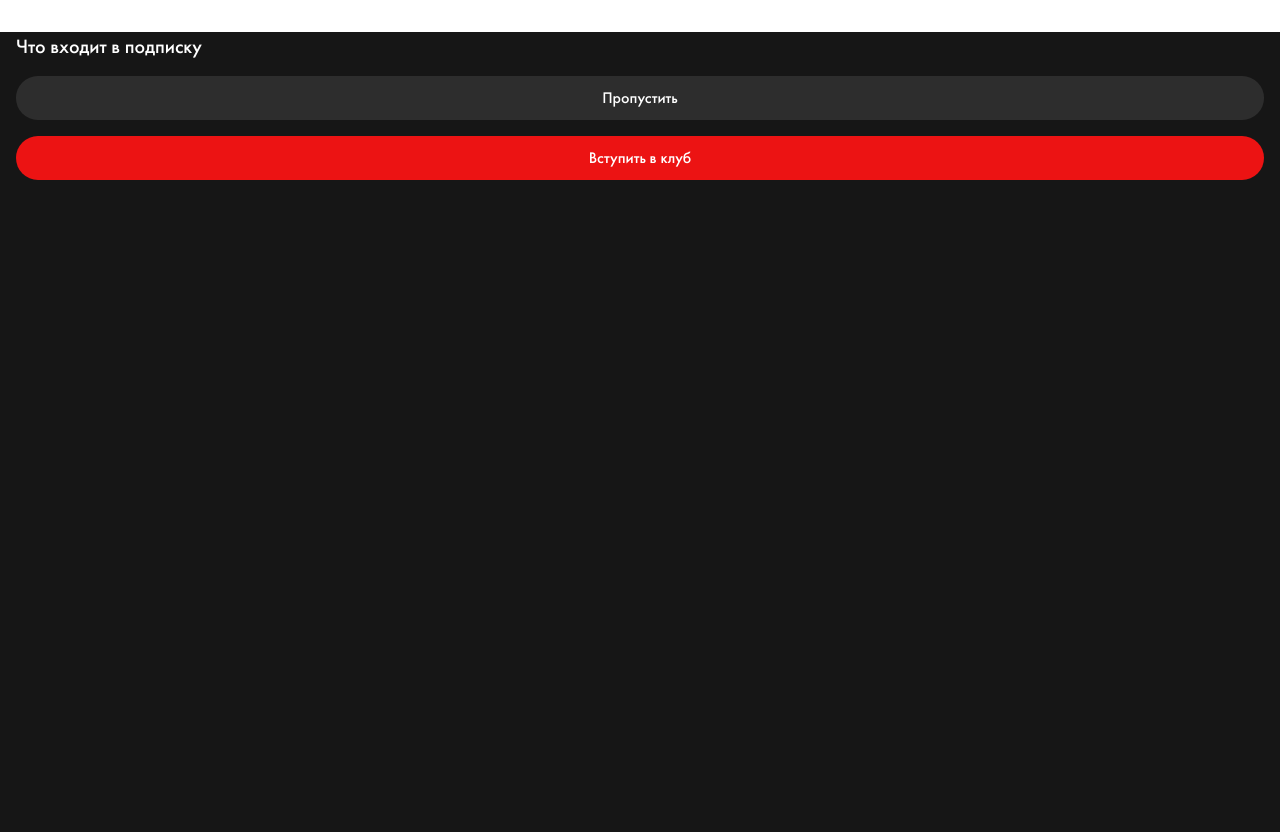
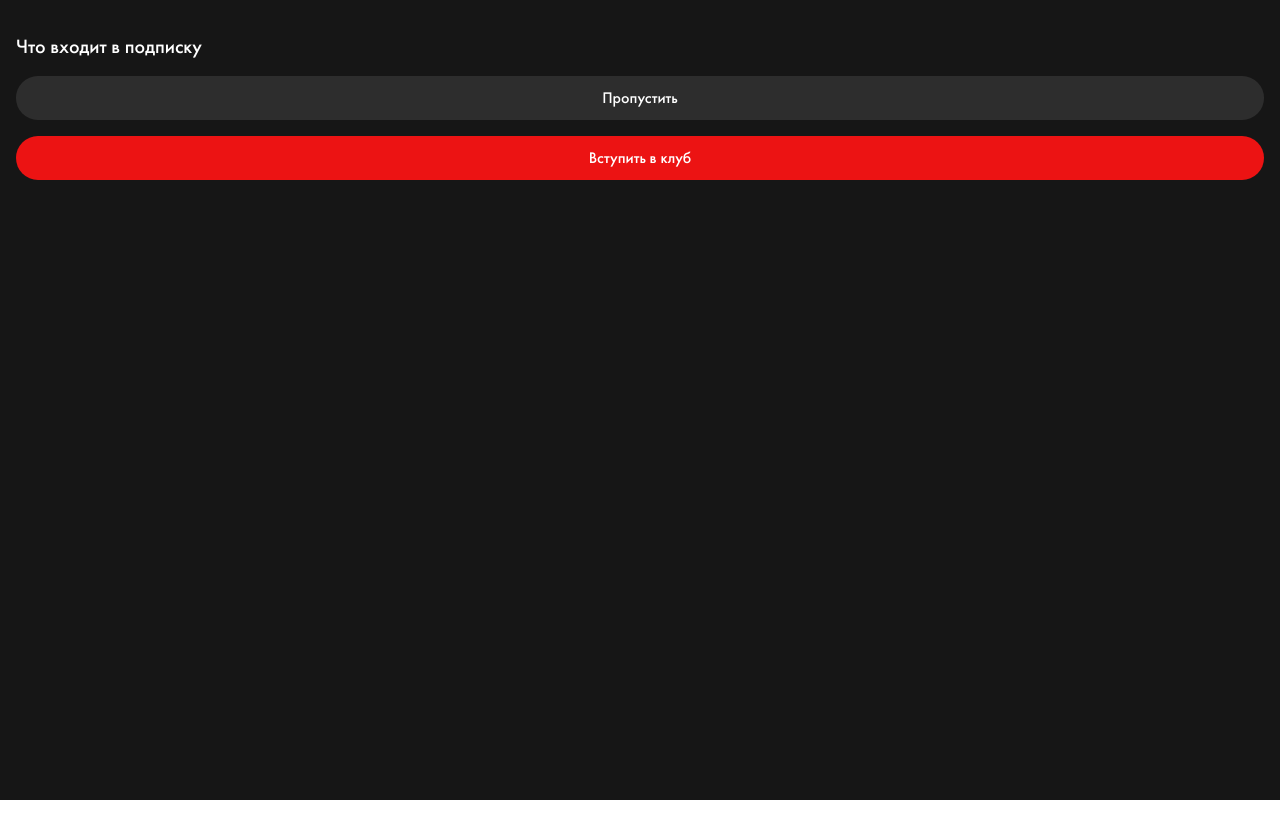
Before and after one commit to EdilKulzhabay/tochkaLi, a React (Vite) app in the folder client/: page /about in a window 1280 px wide. After the commit the page ends 800 px from the top, so only its background shows below. Built offline with nearby package versions, Linux system fonts and the light colour scheme; no server answers.

Commit message:
30.11.2025 3

```diff
--- a/client/src/App.tsx
+++ b/client/src/App.tsx
@@ -2,8 +2,34 @@ import { RouterProvider } from "react-router-dom";
 import { routes } from "./routes";
 import { ToastContainer } from "react-toastify";
 import "react-toastify/dist/ReactToastify.css";
+import { useEffect } from "react";
 
 function App() {
+    // Инициализация Telegram WebApp при монтировании компонента
+    // Это дополнительная гарантия для случаев, когда main.tsx не успел выполниться
+    useEffect(() => {
+        const tg = window.Telegram?.WebApp;
+        if (tg) {
+            // Вызываем ready() и expand() для гарантии полной высоты
+            tg.ready();
+            tg.expand();
+
+            // Дополнительная проверка через небольшую задержку
+            setTimeout(() => {
+                if (!tg.isExpanded) {
+                    tg.expand();
+                }
+            }, 100);
+
+            // Обрабатываем изменения viewport
+            tg.onEvent('viewportChanged', () => {
+                if (!tg.isExpanded) {
+                    tg.expand();
+                }
+            });
+        }
+    }, []);
+
     return (
         <>
             <RouterProvider router={routes} />
--- a/client/src/index.css
+++ b/client/src/index.css
@@ -118,17 +118,36 @@ iframe[allow*="fullscreen"] {
     position: relative;
 }
 
-/* Убираем отступы body для полноэкранного режима */
-body {
-    margin: 0;
-    padding: 0;
-    overflow-x: hidden;
-}
-
-/* Убираем отступы html для полноэкранного режима */
+/* Настройка для Telegram WebApp - полная высота на всех платформах */
 html {
     margin: 0;
     padding: 0;
     width: 100%;
-    height: 100%;
+    height: auto;
+    min-height: 100vh;
+    overflow-x: hidden;
 }
+
+body {
+    margin: 0;
+    padding: 0;
+    height: auto;
+    min-height: 100vh;
+    overflow-x: hidden;
+    /* Поддержка safe-area для iOS */
+    padding-top: env(safe-area-inset-top);
+    padding-bottom: env(safe-area-inset-bottom);
+    padding-left: env(safe-area-inset-left);
+    padding-right: env(safe-area-inset-right);
+}
+
+/* Настройка корневого элемента React */
+#root {
+    min-height: 100vh;
+    height: auto;
+    display: flex;
+    flex-direction: column;
+    width: 100%;
+    /* Поддержка для desktop Telegram Web */
+    max-height: 100vh;
+}
--- a/client/src/main.tsx
+++ b/client/src/main.tsx
@@ -6,51 +6,7 @@ import { initTelegramWebApp } from './utils/telegramWebApp'
 // Инициализируем Telegram WebApp сразу при загрузке приложения
 // Это гарантирует, что приложение откроется на весь экран с самого начала
 if (window.Telegram?.WebApp) {
-    const tg = window.Telegram.WebApp;
-
-    // КРИТИЧНО: Вызываем expand() ДО ready() для максимально раннего расширения
-    // Это помогает WebApp открыться на весь экран сразу при запуске через web_app кнопку
-    try {
-        tg.expand();
-    } catch (e) {
-        // Игнорируем ошибки на этом этапе
-    }
-
-    // Инициализируем сразу
     initTelegramWebApp();
-
-    // Дополнительная инициализация после загрузки DOM для надежности
-    document.addEventListener('DOMContentLoaded', () => {
-        if (window.Telegram?.WebApp) {
-            window.Telegram.WebApp.expand();
-            setTimeout(() => {
-                if (window.Telegram?.WebApp && !window.Telegram.WebApp.isExpanded) {
-                    window.Telegram.WebApp.expand();
-                }
-            }, 100);
-        }
-    });
-
-    // Также проверяем после полной загрузки страницы
-    window.addEventListener('load', () => {
-        if (window.Telegram?.WebApp) {
-            window.Telegram.WebApp.expand();
-            setTimeout(() => {
-                if (window.Telegram?.WebApp && !window.Telegram.WebApp.isExpanded) {
-                    window.Telegram.WebApp.expand();
-                }
-            }, 200);
-        }
-    });
-
-    // Обработчик для события viewportChanged - расширяем при любых изменениях
-    tg.onEvent('viewportChanged', () => {
-        setTimeout(() => {
-            if (window.Telegram?.WebApp && !window.Telegram.WebApp.isExpanded) {
-                window.Telegram.WebApp.expand();
-            }
-        }, 50);
-    });
 }
 
 createRoot(document.getElementById('root')!).render(
--- a/client/src/pages/User/ClientProfile.tsx
+++ b/client/src/pages/User/ClientProfile.tsx
@@ -121,7 +121,7 @@ export const ClientProfile = () => {
                             title="Нажмите, чтобы скопировать"
                         >
                             {userData?.telegramId
-                                ? `t.me/@io_tochkali_bot?start=${userData.telegramId}`
+                                ? `t.me/io_tochkali_bot?start=${userData.telegramId}`
                                 : 'Загрузка...'
                             }
                         </div>
--- a/client/src/utils/telegramWebApp.ts
+++ b/client/src/utils/telegramWebApp.ts
@@ -37,15 +37,16 @@ declare global {
 
 /**
  * Инициализирует Telegram WebApp и расширяет его на весь экран
+ * Гарантирует полную высоту на всех платформах (Android, iOS, Desktop, Web)
  */
 export const initTelegramWebApp = () => {
     if (window.Telegram?.WebApp) {
         const tg = window.Telegram.WebApp;
 
-        // Инициализируем WebApp
+        // 1. Вызываем ready() - обязательный вызов для инициализации WebApp
         tg.ready();
 
-        // Расширяем на весь экран СРАЗУ после ready()
+        // 2. Расширяем на весь экран СРАЗУ после ready()
         // Это критично для автоматического открытия на весь экран при запуске через web_app кнопку
         try {
             // Вызываем expand() немедленно
@@ -54,7 +55,9 @@ export const initTelegramWebApp = () => {
             // Множественные вызовы для гарантии полноэкранного режима
             // Telegram иногда требует несколько попыток для корректного расширения
             setTimeout(() => {
-                tg.expand();
+                if (!tg.isExpanded) {
+                    tg.expand();
+                }
             }, 50);
 
             setTimeout(() => {
@@ -68,11 +71,26 @@ export const initTelegramWebApp = () => {
                     tg.expand();
                 }
             }, 300);
+
+            // Дополнительная проверка через 500ms
+            setTimeout(() => {
+                if (!tg.isExpanded) {
+                    tg.expand();
+                }
+            }, 500);
         } catch (error) {
             console.warn('⚠️ Ошибка при расширении Telegram WebApp:', error);
         }
 
-        // Отключаем подтверждение закрытия (будем обрабатывать через навигацию)
+        // 3. Обрабатываем событие viewportChanged для поддержания полной высоты
+        // Это важно для случаев, когда размер viewport изменяется
+        tg.onEvent('viewportChanged', () => {
+            if (!tg.isExpanded) {
+                tg.expand();
+            }
+        });
+
+        // 4. Отключаем подтверждение закрытия (будем обрабатывать через навигацию)
         tg.disableClosingConfirmation();
 
         console.log('✅ Telegram WebApp инициализирован:', {
```
